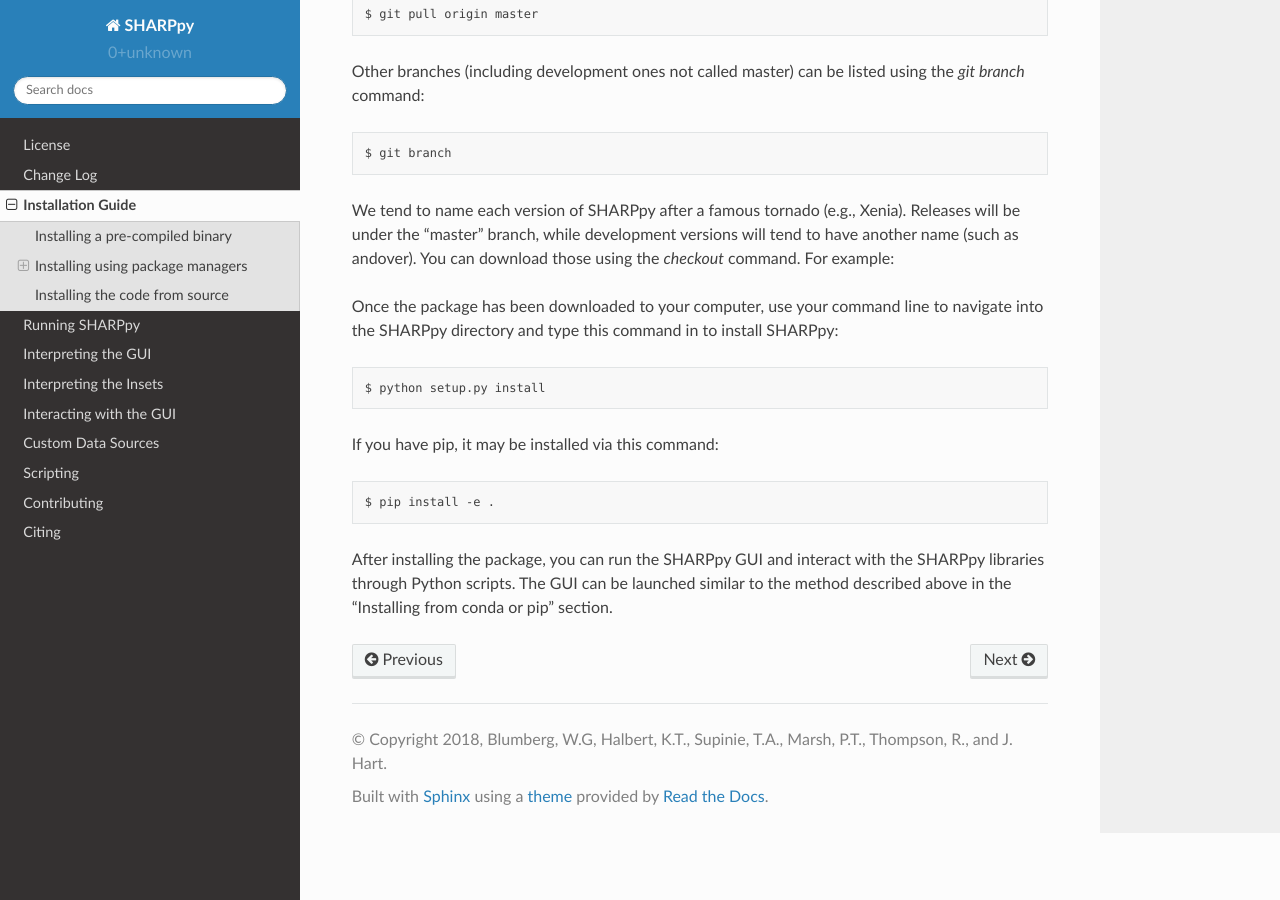
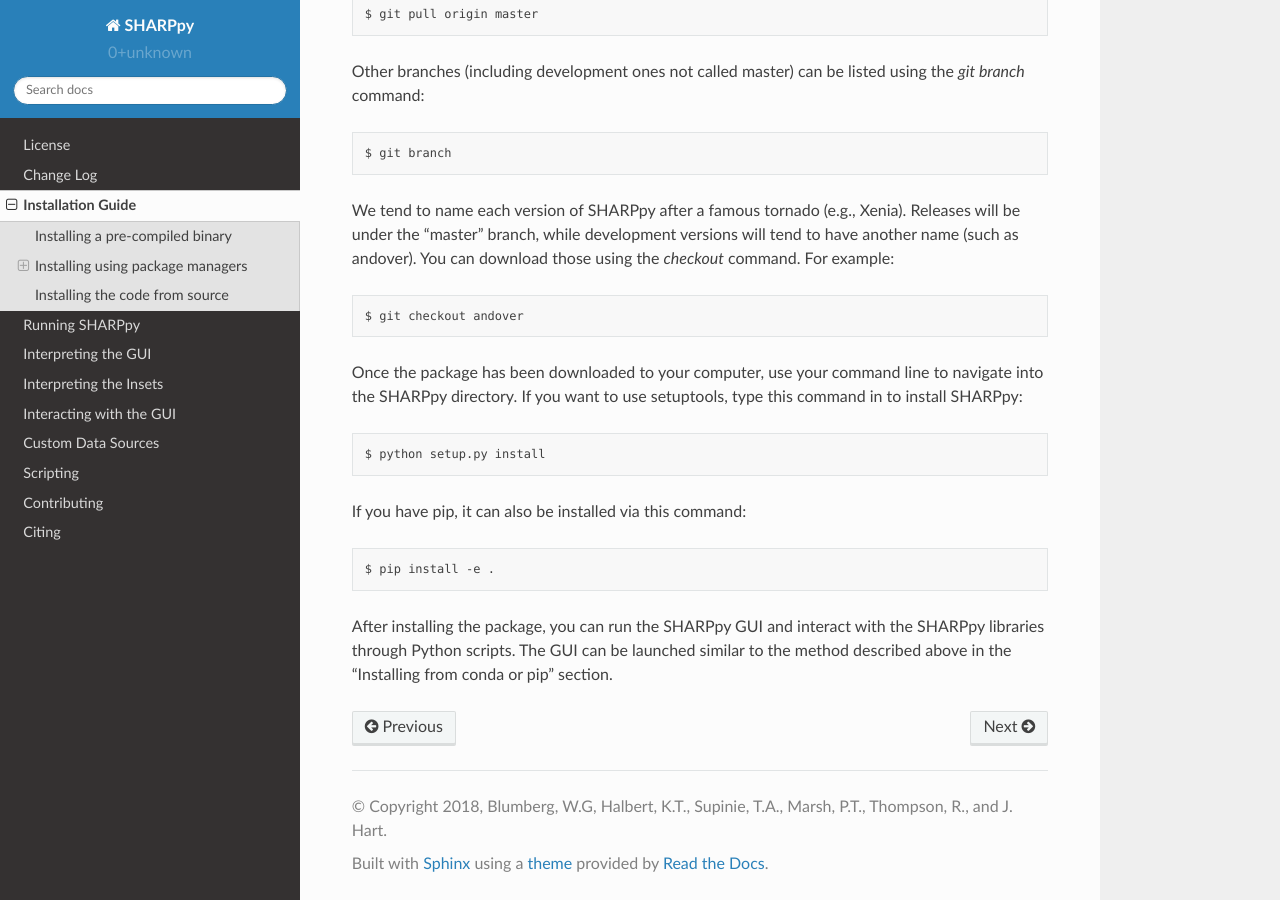
Before and after one commit to sharppy/SHARPpy, a Sphinx documentation site: the page built from docs/source/install.rst, in a window 1280 px wide and 900 px high, scrolled down 2723 px. Built offline with Sphinx 7.4.7 and the Read the Docs theme 2.0.0, drawn with Linux system fonts in a browser that asks for light colours; pages that are not in the unit, such as notebooks, are missing from menus.

Commit message:
Fixed formatting issue with docs

```diff
--- a/docs/source/index.rst
+++ b/docs/source/index.rst
@@ -15,11 +15,11 @@
 :Release: |version|
 :Date: |today|
 
-FYI: This documentation describes the soon to be released Andover branch of SHARPpy, which are accessible only through cloning the Github repository.
+:command:*FYI:* This documentation describes the soon to be released Andover branch of SHARPpy, which is accessible only through cloning the Github repository.
 
 SHARPpy is a collection of open source sounding and hodograph analysis routines, a sounding plotting package, and an interactive, *cross-platform* application for analyzing real-time soundings all written in Python. It was developed to provide the atmospheric science community a free and consistent source of sounding analysis routines. SHARPpy is constantly updated and vetted by professional meteorologists and climatologists within the scientific community to help maintain a standard source of sounding routines.
 
-We currently support Python >= 3.6 and will be dropping support for Python 2.7 in summer 2019.
+We currently support Python >= 3.6.
 
 Noteable Links
 ==============
--- a/docs/source/install.rst
+++ b/docs/source/install.rst
@@ -101,15 +101,17 @@
 tend to have another name (such as andover).  You can download those using the `checkout` command.  For example:
 
 .. prompt:: bash
+
     git checkout andover
 
-Once the package has been downloaded to your computer, use your command line to navigate into the SHARPpy directory and type this command in to install SHARPpy:
+Once the package has been downloaded to your computer, use your command line to navigate into the SHARPpy directory.
+If you want to use setuptools, type this command in to install SHARPpy:
 
 .. prompt:: bash
 
     python setup.py install
 
-If you have pip, it may be installed via this command:
+If you have pip, it can also be installed via this command:
 
 .. prompt:: bash
 
```
